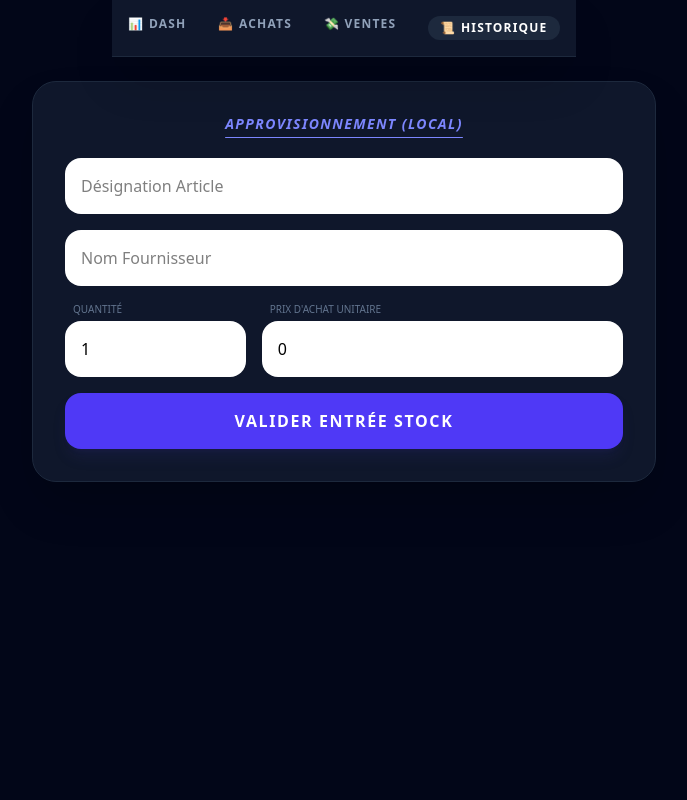
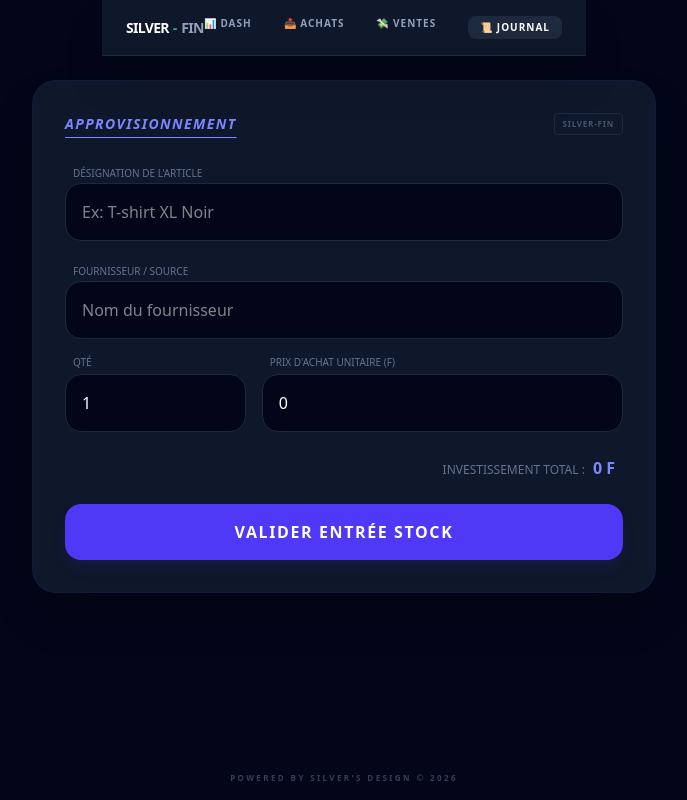
Before and after one commit to Silver2005/smart-fin-app, a React (Create React App) app: page /achat in a window 1280 px wide. Shown: the whole page, without its empty margins (296-983 px from the left). Built offline with nearby package versions, Linux system fonts and the light colour scheme.

Commit message:
Version Finale SILVER-FIN : UI, Branding et Fixes

```diff
--- a/src/AchatView.js
+++ b/src/AchatView.js
@@ -11,18 +11,17 @@ const AchatView = ({ onAddAchat }) => {
   const handleSubmit = (e) => {
     e.preventDefault();
 
-    // On vérifie que les nombres sont valides
-    if (formData.quantite <= 0 || formData.prix_achat <= 0) {
+    if (Number(formData.quantite) <= 0 || Number(formData.prix_achat) <= 0) {
       alert("Veuillez entrer des montants valides.");
       return;
     }
 
-    // On utilise la fonction passée par App.js
+    // On utilise la fonction de mise à jour locale
     onAddAchat(formData);
 
-    alert("🚀 Stock mis à jour localement !");
+    alert("🚀 Stock SILVER-FIN mis à jour !");
 
-    // Réinitialisation du formulaire
+    // Réinitialisation
     setFormData({
       contact_nom: '',
       article_nom: '',
@@ -32,48 +31,56 @@ const AchatView = ({ onAddAchat }) => {
   };
 
   return (
-    <div className="bg-slate-900 p-8 rounded-3xl border border-slate-800 shadow-2xl animate-in slide-in-from-right duration-300">
-      <h2 className="text-indigo-400 font-bold text-sm uppercase mb-6 tracking-widest text-center italic underline underline-offset-8">
-        Approvisionnement (Local)
+    <div className="bg-slate-900 p-8 rounded-3xl border border-indigo-900/20 shadow-2xl animate-in slide-in-from-right duration-300">
+      <div className="flex justify-between items-center mb-6">
+        <h2 className="text-indigo-400 font-bold text-sm uppercase tracking-widest italic underline underline-offset-8">
+          Approvisionnement
         </h2>
+        <span className="text-[8px] text-slate-600 font-black tracking-widest border border-slate-800 px-2 py-1 rounded">SILVER-FIN</span>
+      </div>
 
-      <form onSubmit={handleSubmit} className="space-y-4 text-black font-medium">
+      <form onSubmit={handleSubmit} className="space-y-4">
+        <div className="space-y-1">
+          <label className="text-[10px] text-slate-500 uppercase ml-2">Désignation de l'article</label>
           <input
             type="text"
-          placeholder="Désignation Article"
-          className="w-full bg-white p-4 rounded-2xl outline-none focus:ring-2 ring-indigo-500 transition-all"
+            placeholder="Ex: T-shirt XL Noir"
+            className="w-full bg-slate-950 border border-slate-800 p-4 rounded-2xl outline-none focus:border-indigo-500 text-white transition-all"
             value={formData.article_nom}
             onChange={(e) => setFormData({...formData, article_nom: e.target.value})}
             required
           />
+        </div>
 
+        <div className="space-y-1">
+          <label className="text-[10px] text-slate-500 uppercase ml-2">Fournisseur / Source</label>
           <input
             type="text"
-          placeholder="Nom Fournisseur"
-          className="w-full bg-white p-4 rounded-2xl outline-none focus:ring-2 ring-indigo-500 transition-all"
+            placeholder="Nom du fournisseur"
+            className="w-full bg-slate-950 border border-slate-800 p-4 rounded-2xl outline-none focus:border-indigo-500 text-white transition-all"
             value={formData.contact_nom}
             onChange={(e) => setFormData({...formData, contact_nom: e.target.value})}
             required
           />
+        </div>
 
         <div className="flex gap-4">
           <div className="w-1/3">
-            <label className="text-[10px] text-slate-500 uppercase ml-2 mb-1 block">Quantité</label>
+            <label className="text-[10px] text-slate-500 uppercase ml-2 mb-1 block">Qté</label>
             <input
               type="number"
-              placeholder="Qté"
-              className="w-full bg-white p-4 rounded-2xl outline-none"
+              className="w-full bg-slate-950 border border-slate-800 p-4 rounded-2xl outline-none focus:border-indigo-500 text-white"
               value={formData.quantite}
               onChange={(e) => setFormData({...formData, quantite: e.target.value})}
               required
             />
           </div>
           <div className="w-2/3">
-            <label className="text-[10px] text-slate-500 uppercase ml-2 mb-1 block">Prix d'achat unitaire</label>
+            <label className="text-[10px] text-slate-500 uppercase ml-2 mb-1 block">Prix d'achat unitaire (F)</label>
             <input
               type="number"
-              placeholder="Prix Achat"
-              className="w-full bg-white p-4 rounded-2xl outline-none"
+              placeholder="0"
+              className="w-full bg-slate-950 border border-slate-800 p-4 rounded-2xl outline-none focus:border-indigo-500 text-white"
               value={formData.prix_achat}
               onChange={(e) => setFormData({...formData, prix_achat: e.target.value})}
               required
@@ -81,9 +88,17 @@ const AchatView = ({ onAddAchat }) => {
           </div>
         </div>
 
+        {/* Calcul du coût total d'achat pour info */}
+        <div className="text-right p-2">
+          <span className="text-slate-500 text-xs uppercase mr-2">Investissement total :</span>
+          <span className="text-indigo-400 font-bold">
+            {(Number(formData.quantite) * Number(formData.prix_achat)).toLocaleString()} F
+          </span>
+        </div>
+
         <button
           type="submit"
-          className="w-full py-4 rounded-2xl font-black uppercase tracking-widest transition-all shadow-lg shadow-indigo-900/20 bg-indigo-600 text-white hover:bg-indigo-500 active:scale-95"
+          className="w-full py-4 rounded-2xl font-black uppercase tracking-widest transition-all shadow-lg shadow-indigo-900/20 bg-indigo-600 text-white hover:bg-indigo-500 active:scale-95 no-print"
         >
           Valider Entrée Stock
         </button>
--- a/src/App.js
+++ b/src/App.js
@@ -1,5 +1,6 @@
 import React, { useState, useEffect } from 'react';
 import { BrowserRouter as Router, Routes, Route, Link } from 'react-router-dom';
+import { StatusBar, Style } from '@capacitor/status-bar'; // Pour un look pro sur Android
 
 // IMPORTATION DES MODULES JS
 import DashboardView from './DashboardView';
@@ -9,11 +10,21 @@ import Transactions from './Transactions';
 import './index.css';
 
 const Navbar = () => (
-  <nav className="bg-slate-900 border-b border-slate-800 p-4 flex justify-center gap-4 md:gap-8 shadow-2xl sticky top-0 z-50 no-print">
-    <Link to="/" className="text-slate-400 hover:text-emerald-400 font-bold text-[10px] md:text-xs transition-all uppercase tracking-widest">📊 Dash</Link>
-    <Link to="/achat" className="text-slate-400 hover:text-indigo-400 font-bold text-[10px] md:text-xs transition-all uppercase tracking-widest">📥 Achats</Link>
-    <Link to="/vente" className="text-slate-400 hover:text-emerald-400 font-bold text-[10px] md:text-xs transition-all uppercase tracking-widest">💸 Ventes</Link>
-    <Link to="/historique" className="text-white bg-slate-800 px-3 py-1 rounded-full hover:bg-slate-700 font-bold text-[10px] md:text-xs transition-all uppercase tracking-widest">📜 Historique</Link>
+  <nav className="bg-slate-900 border-b border-slate-800 p-4 pb-[calc(1rem+env(safe-area-inset-top))] flex items-center justify-between px-6 shadow-2xl sticky top-0 z-50 no-print">
+    {/* LOGO SILVER-FIN */}
+    <div className="flex items-center gap-1">
+      <span className="text-white font-black tracking-tighter text-sm">SILVER</span>
+      <span className="text-emerald-500 font-black text-sm">-</span>
+      <span className="text-slate-400 font-black tracking-tighter text-sm">FIN</span>
+    </div>
+
+    {/* LIENS DE NAVIGATION */}
+    <div className="flex gap-4 md:gap-8">
+      <Link to="/" className="text-slate-400 hover:text-emerald-400 font-bold text-[10px] uppercase tracking-widest transition-colors">📊 Dash</Link>
+      <Link to="/achat" className="text-slate-400 hover:text-indigo-400 font-bold text-[10px] uppercase tracking-widest transition-colors">📥 Achats</Link>
+      <Link to="/vente" className="text-slate-400 hover:text-emerald-400 font-bold text-[10px] uppercase tracking-widest transition-colors">💸 Ventes</Link>
+      <Link to="/historique" className="text-white bg-slate-800 px-3 py-1 rounded-lg hover:bg-slate-700 font-bold text-[10px] uppercase tracking-widest transition-all">📜 Journal</Link>
+    </div>
   </nav>
 );
 
@@ -22,15 +33,27 @@ function App() {
   const [transactions, setTransactions] = useState([]);
   const [situation, setSituation] = useState({ montant_depense: 0, montant_obtenu: 0, difference: 0 });
 
-  // 1. CHARGEMENT : On récupère les données stockées dans le téléphone au démarrage
+  // 1. INITIALISATION SYSTEME (Status Bar & Chargement)
   useEffect(() => {
-    const savedArticles = JSON.parse(localStorage.getItem('smart_articles') || '[]');
-    const savedTrans = JSON.parse(localStorage.getItem('smart_transactions') || '[]');
+    // Configuration de la barre de notifications Android
+    const setStatusBarStyle = async () => {
+      try {
+        await StatusBar.setBackgroundColor({ color: '#0f172a' }); // Slate-900
+        await StatusBar.setStyle({ style: Style.Dark });
+      } catch (e) {
+        console.log("Not on mobile or StatusBar plugin missing");
+      }
+    };
+    setStatusBarStyle();
+
+    // Récupération des données SILVER-FIN
+    const savedArticles = JSON.parse(localStorage.getItem('silver_articles') || '[]');
+    const savedTrans = JSON.parse(localStorage.getItem('silver_transactions') || '[]');
     setArticles(savedArticles);
     setTransactions(savedTrans);
   }, []);
 
-  // 2. CALCULS & SAUVEGARDE : Dès que les données changent, on recalcule et on enregistre
+  // 2. CALCULS & SAUVEGARDE AUTOMATIQUE
   useEffect(() => {
     const depenses = transactions
       .filter(t => t.type === 'ACHAT')
@@ -46,11 +69,12 @@ function App() {
       difference: gains - depenses
     });
 
-    localStorage.setItem('smart_articles', JSON.stringify(articles));
-    localStorage.setItem('smart_transactions', JSON.stringify(transactions));
+    // Sauvegarde sous le nouveau nom de domaine local
+    localStorage.setItem('silver_articles', JSON.stringify(articles));
+    localStorage.setItem('silver_transactions', JSON.stringify(transactions));
   }, [articles, transactions]);
 
-  // FONCTION : Gérer une entrée de stock (Achat)
+  // FONCTION : Approvisionnement
   const handleAddAchat = (data) => {
     const montantTotal = Number(data.prix_achat) * Number(data.quantite);
 
@@ -59,7 +83,7 @@ function App() {
       type: 'ACHAT',
       article: data.article_nom,
       montant: montantTotal,
-      date: new Date().toLocaleString('fr-FR')
+      date: new Date().toISOString() // Format ISO plus fiable pour le tri
     };
 
     const existingIndex = articles.findIndex(a => a.nom.toLowerCase() === data.article_nom.toLowerCase());
@@ -79,16 +103,17 @@ function App() {
     setTransactions([newTrans, ...transactions]);
   };
 
-  // FONCTION : Gérer une sortie de stock (Vente)
+  // FONCTION : Vente
   const handleAddVente = (data) => {
     const selectedArt = articles.find(a => a.id === Number(data.article_id));
+    if (!selectedArt) return;
 
     const newTrans = {
       id: Date.now(),
       type: 'VENTE',
-      article: selectedArt ? selectedArt.nom : "Article inconnu",
+      article: selectedArt.nom,
       montant: Number(data.prix_vente),
-      date: new Date().toLocaleString('fr-FR')
+      date: new Date().toISOString()
     };
 
     const updatedArticles = articles.map(art => {
@@ -106,14 +131,21 @@ function App() {
     <Router>
       <div className="min-h-screen bg-slate-950 text-white flex flex-col items-center">
         <Navbar />
-        <div className="w-full max-w-2xl p-6">
+
+        {/* Conteneur Principal avec marge de sécurité basse pour mobile */}
+        <main className="w-full max-w-2xl p-6 pb-24 animate-in fade-in duration-500">
           <Routes>
             <Route path="/" element={<DashboardView situation={situation} />} />
             <Route path="/achat" element={<AchatView onAddAchat={handleAddAchat} />} />
             <Route path="/vente" element={<VenteView articles={articles} onAddVente={handleAddVente} />} />
             <Route path="/historique" element={<Transactions transactions={transactions} />} />
           </Routes>
-        </div>
+        </main>
+
+        {/* Pied de page discret */}
+        <footer className="no-print mt-auto py-4 text-[8px] text-slate-700 uppercase tracking-[0.3em] font-bold">
+          Powered by SILVER'S DESIGN &copy; 2026
+        </footer>
       </div>
     </Router>
   );
--- a/src/Transactions.js
+++ b/src/Transactions.js
@@ -1,39 +1,52 @@
 import React, { useState } from 'react';
 import { Share } from '@capacitor/share';
+import * as XLSX from 'xlsx'; // Importation pour l'export Excel
 
 const Transactions = ({ transactions }) => {
   const [filter, setFilter] = useState("");
+  const isMobile = /iPhone|iPad|iPod|Android/i.test(navigator.userAgent);
 
   const filteredData = transactions.filter(t => {
     const name = t.article || t.article_nom || "";
     return name.toLowerCase().includes(filter.toLowerCase());
   });
 
-  // --- FONCTION DE PARTAGE DU RAPPORT (Remplace Excel/PDF) ---
+  // --- FONCTION EXCEL (WEB UNIQUEMENT) ---
+  const exportToExcel = () => {
+    const dataToExport = filteredData.map(t => ({
+      Date: new Date(t.date).toLocaleString('fr-FR'),
+      Type: t.type,
+      Article: t.article,
+      Montant: Number(t.montant),
+      Contact: t.contact_nom || 'N/A'
+    }));
+
+    const ws = XLSX.utils.json_to_sheet(dataToExport);
+    const wb = XLSX.utils.book_new();
+    XLSX.utils.book_append_sheet(wb, ws, "Journal");
+    XLSX.writeFile(wb, `Silver-Fin-Journal-${new Date().toLocaleDateString()}.xlsx`);
+  };
+
+  // --- FONCTION DE PARTAGE (MOBILE) ---
   const partagerJournal = async () => {
-    if (filteredData.length === 0) {
-      alert("Aucune donnée à partager");
-      return;
-    }
+    if (filteredData.length === 0) return alert("Aucune donnée à partager");
 
-    let rapport = `📜 JOURNAL DE CAISSE - ${new Date().toLocaleDateString()}\n`;
+    let rapport = `📜 SILVER-FIN : JOURNAL DU ${new Date().toLocaleDateString()}\n`;
     rapport += `---------------------------\n`;
 
     filteredData.forEach(t => {
-      const type = t.type === 'VENTE' ? '🟢 VENTE' : '🔴 ACHAT';
-      rapport += `[${new Date(t.date).toLocaleTimeString([], {hour: '2-digit', minute:'2-digit'})}] ${type}\n`;
-      rapport += `${t.article} : ${t.montant} F\n`;
-      rapport += `---------------------------\n`;
+      const type = t.type === 'VENTE' ? '🟢' : '🔴';
+      rapport += `${type} ${t.article} : ${Number(t.montant).toLocaleString()} F\n`;
     });
 
     const totalVentes = filteredData.filter(t => t.type === 'VENTE').reduce((sum, t) => sum + Number(t.montant), 0);
-    rapport += `\n💰 TOTAL VENTES : ${totalVentes} F`;
+    rapport += `\n💰 TOTAL VENTES : ${totalVentes.toLocaleString()} F`;
 
     try {
       await Share.share({
-        title: 'Journal de Caisse',
+        title: 'Journal Silver-Fin',
         text: rapport,
-        dialogTitle: 'Partager le journal via...',
+        dialogTitle: 'Partager via...',
       });
     } catch (error) {
       console.error("Erreur de partage", error);
@@ -43,57 +56,76 @@ const Transactions = ({ transactions }) => {
   return (
     <div className="bg-slate-900 rounded-3xl border border-slate-800 shadow-2xl overflow-hidden animate-in fade-in duration-700">
 
-      {/* En-tête */}
+      {/* En-tête avec Branding */}
       <div className="p-6 border-b border-slate-800 bg-slate-900/50 space-y-4">
         <div className="flex justify-between items-center">
-          <h2 className="text-lg font-black uppercase tracking-tighter text-slate-300">Journal</h2>
-          <span className="bg-slate-800 text-[10px] px-3 py-1 rounded-full text-slate-500 font-bold">
+          <h2 className="text-lg font-black uppercase tracking-tighter text-slate-100">
+            SILVER<span className="text-emerald-500">-</span>FIN
+          </h2>
+          <span className="bg-slate-800 text-[10px] px-3 py-1 rounded-full text-slate-400 font-bold border border-slate-700">
             {filteredData.length} Opérations
           </span>
         </div>
 
         <input
           type="text"
-          placeholder="Rechercher..."
-          className="w-full bg-slate-950 border border-slate-800 p-3 rounded-xl text-xs text-emerald-400 outline-none focus:border-emerald-500"
+          placeholder="Rechercher un article..."
+          className="w-full bg-slate-950 border border-slate-800 p-4 rounded-2xl text-xs text-emerald-400 outline-none focus:border-emerald-500 transition-all shadow-inner"
           onChange={(e) => setFilter(e.target.value)}
         />
       </div>
 
-      {/* Tableau simplifié pour Mobile */}
-      <div className="max-h-[400px] overflow-y-auto">
+      {/* Tableau du Journal */}
+      <div className="max-h-[400px] overflow-y-auto custom-scrollbar">
         <table className="w-full text-left">
           <tbody className="text-xs">
             {filteredData.length > 0 ? filteredData.map((t, i) => (
-              <tr key={i} className="border-b border-slate-800 hover:bg-slate-800/40 transition-colors">
+              <tr key={i} className="border-b border-slate-800/50 hover:bg-slate-800/40 transition-colors">
                 <td className="p-4">
-                  <span className="text-slate-500 block text-[10px]">
+                  <span className="text-slate-500 block text-[9px] mb-1">
                     {new Date(t.date).toLocaleTimeString([], {hour: '2-digit', minute:'2-digit'})}
                   </span>
-                  <span className="font-bold text-slate-200 uppercase">{t.article}</span>
+                  <span className="font-bold text-slate-200 uppercase tracking-tight">{t.article}</span>
                 </td>
                 <td className="p-4 text-right">
-                  <div className={`font-black ${t.type === 'VENTE' ? 'text-emerald-400' : 'text-red-400'}`}>
+                  <div className={`font-black text-sm ${t.type === 'VENTE' ? 'text-emerald-400' : 'text-rose-400'}`}>
                     {t.type === 'VENTE' ? '+' : '-'}{Number(t.montant).toLocaleString()} F
                   </div>
-                  <span className="text-[9px] text-slate-600 uppercase">{t.type}</span>
+                  <span className="text-[9px] text-slate-600 font-bold uppercase tracking-widest">{t.type}</span>
                 </td>
               </tr>
             )) : (
-              <tr><td className="p-12 text-center text-slate-700">Journal vide</td></tr>
+              <tr><td className="p-20 text-center text-slate-700 font-bold uppercase italic tracking-widest">Journal vide</td></tr>
             )}
           </tbody>
         </table>
       </div>
 
-      {/* Action Unique de Partage */}
-      <div className="p-4 bg-slate-950/50">
-        <button
-          onClick={partagerJournal}
-          className="w-full py-4 bg-indigo-600 hover:bg-indigo-500 text-white rounded-2xl text-xs font-black uppercase tracking-widest transition-all shadow-lg shadow-indigo-900/20"
-        >
-          📤 Partager le Rapport Complet
-        </button>
+      {/* Section Actions Dynamiques (no-print pour le PDF) */}
+      <div className="p-6 bg-slate-950/50 flex flex-col gap-3 no-print">
+        {isMobile ? (
+          <button
+            onClick={partagerJournal}
+            className="w-full py-4 bg-emerald-600 hover:bg-emerald-500 text-white rounded-2xl text-xs font-black uppercase tracking-widest transition-all shadow-lg shadow-emerald-900/20 active:scale-95"
+          >
+            📤 Partager Rapport (WhatsApp)
+          </button>
+        ) : (
+          <div className="grid grid-cols-2 gap-3">
+            <button
+              onClick={exportToExcel}
+              className="py-4 bg-slate-800 hover:bg-slate-700 text-emerald-400 rounded-2xl text-[10px] font-black uppercase tracking-widest border border-emerald-900/30 transition-all"
+            >
+              📊 Export Excel
+            </button>
+            <button
+              onClick={() => window.print()}
+              className="py-4 bg-slate-800 hover:bg-slate-700 text-indigo-400 rounded-2xl text-[10px] font-black uppercase tracking-widest border border-indigo-900/30 transition-all"
+            >
+              🖨️ Imprimer PDF
+            </button>
+          </div>
+        )}
       </div>
     </div>
   );
--- a/src/VenteView.js
+++ b/src/VenteView.js
@@ -2,9 +2,11 @@ import React, { useState } from 'react';
 import { Share } from '@capacitor/share';
 
 const VenteView = ({ articles, onAddVente }) => {
-  // On remplace 'prix_vente' par 'prix_unitaire' pour plus de clarté
   const [saleData, setSaleData] = useState({ contact_nom: '', article_id: '', quantite: 1, prix_unitaire: 0 });
   const [receipt, setReceipt] = useState(null);
+
+  // Détection du support pour l'affichage conditionnel des boutons
+  const isMobile = /iPhone|iPad|iPod|Android/i.test(navigator.userAgent);
 
   const handleSubmit = (e) => {
     e.preventDefault();
@@ -16,19 +18,17 @@ const VenteView = ({ articles, onAddVente }) => {
       return alert(`Stock insuffisant ! Il ne reste que ${art.quantite_stock} unités.`);
     }
 
-    // CALCUL DU TOTAL REEL : Quantité x Prix Unitaire
     const montantTotal = Number(saleData.quantite) * Number(saleData.prix_unitaire);
 
-    // On envoie le montant total calculé à la fonction onAddVente
     onAddVente({
       ...saleData,
-      prix_vente: montantTotal // C'est ce montant qui sera stocké et affiché dans le dashboard
+      prix_vente: montantTotal
     });
 
     setReceipt({
       ...saleData,
       article_nom: art?.nom || "Article",
-      prix_total: montantTotal, // Pour l'affichage du reçu
+      prix_total: montantTotal,
       date: new Date().toLocaleString('fr-FR')
     });
 
@@ -37,7 +37,7 @@ const VenteView = ({ articles, onAddVente }) => {
 
   const handleShare = async () => {
     const message = `
-📄 REÇU DE CAISSE SMART-FIN
+📄 REÇU DE CAISSE SILVER-FIN
 ---------------------------
 Date: ${receipt.date}
 Client: ${receipt.contact_nom}
@@ -65,8 +65,8 @@ Merci de votre confiance !
     return (
       <div className="bg-white text-black p-8 rounded-lg shadow-2xl border-4 border-double border-slate-300 mx-auto w-full animate-in zoom-in-95 font-mono">
         <div className="text-center border-b-2 border-black pb-4 mb-4">
-          <h2 className="text-xl font-black italic underline uppercase">REÇU DE CAISSE</h2>
-          <p className="text-[10px] no-italic font-sans text-slate-500">SMART-FIN Local Mode</p>
+          <h2 className="text-xl font-black italic underline uppercase text-slate-900">REÇU DE CAISSE</h2>
+          <p className="text-[10px] no-italic font-sans text-slate-500 font-bold tracking-widest">SILVER-FIN</p>
         </div>
         <div className="space-y-2 text-sm">
           <p className="flex justify-between"><span>Date:</span> <span>{receipt.date}</span></p>
@@ -80,9 +80,31 @@ Merci de votre confiance !
             <span>TOTAL:</span> <span>{Number(receipt.prix_total).toLocaleString()} F</span>
           </p>
         </div>
-        <div className="mt-8 space-y-2">
-          <button onClick={handleShare} className="w-full py-3 bg-emerald-600 text-white font-bold uppercase text-xs rounded-lg active:scale-95 transition-transform">📤 Partager (WhatsApp)</button>
-          <button onClick={() => setReceipt(null)} className="w-full py-2 border border-black font-bold uppercase text-xs rounded-lg hover:bg-slate-50">Nouvelle Vente</button>
+
+        {/* SECTION BOUTONS DYNAMIQUE */}
+        <div className="mt-8 space-y-2 no-print">
+          {isMobile ? (
+            <button
+              onClick={handleShare}
+              className="w-full py-3 bg-emerald-600 text-white font-bold uppercase text-xs rounded-lg active:scale-95 transition-transform shadow-lg shadow-emerald-200"
+            >
+              📤 Partager (WhatsApp)
+            </button>
+          ) : (
+            <button
+              onClick={() => window.print()}
+              className="w-full py-3 bg-slate-900 text-white font-bold uppercase text-xs rounded-lg hover:bg-black transition-all"
+            >
+              🖨️ Générer PDF / Imprimer
+            </button>
+          )}
+
+          <button
+            onClick={() => setReceipt(null)}
+            className="w-full py-2 border border-black font-bold uppercase text-xs rounded-lg hover:bg-slate-50 transition-colors"
+          >
+            Nouvelle Vente
+          </button>
         </div>
       </div>
     );
@@ -90,7 +112,10 @@ Merci de votre confiance !
 
   return (
     <div className="bg-slate-900 p-8 rounded-3xl border border-emerald-900/20 shadow-2xl animate-in slide-in-from-left duration-300">
-      <h2 className="text-emerald-400 font-bold text-sm uppercase mb-6 tracking-widest text-center italic underline underline-offset-8">Facturation Client</h2>
+      <div className="flex justify-between items-center mb-6">
+         <h2 className="text-emerald-400 font-bold text-sm uppercase tracking-widest italic underline underline-offset-8">Facturation Client</h2>
+         <span className="text-[8px] text-slate-600 font-black tracking-widest border border-slate-800 px-2 py-1 rounded">SILVER-FIN</span>
+      </div>
       <form onSubmit={handleSubmit} className="space-y-4">
         <div className="relative">
           <select
@@ -128,7 +153,6 @@ Merci de votre confiance !
           </div>
         </div>
 
-        {/* Affichage dynamique du total pour vérification */}
         <div className="text-right p-2">
           <span className="text-slate-500 text-xs uppercase mr-2">Sous-total :</span>
           <span className="text-emerald-400 font-bold">{(Number(saleData.quantite) * Number(saleData.prix_unitaire)).toLocaleString()} F</span>
```
Lines whose indentation alone changed are shown as unchanged.
